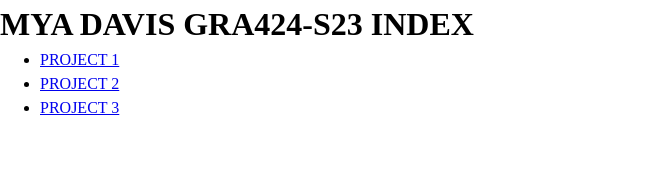
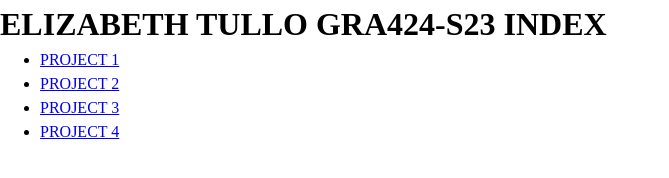
Before and after one commit to etullo/elizabethtullo2-gra424-s23, a plain HTML site: page index.html in a window 1280 px wide. Shown: the whole page, without its empty margins (0-669 px from the left). Drawn offline with nearby package versions, Linux system fonts and the light colour scheme; files that its build step writes are made by us from their sources.

Commit message:
name change

```diff
--- a/index.html
+++ b/index.html
@@ -15,7 +15,7 @@
 </head>
 
 <header>
-   <h1>MYA DAVIS GRA424-S23 INDEX</h1>
+   <h1>ELIZABETH TULLO GRA424-S23 INDEX</h1>
 </header>
 <body>
   <!-- Add your content here -->
@@ -23,6 +23,7 @@
     <li><a href="#">PROJECT 1</a></li>
     <li><a href="#">PROJECT 2</a></li>
     <li><a href="#">PROJECT 3</a></li>
+    <li><a href="#">PROJECT 4</a></li>
   </ul>
 
 
```
